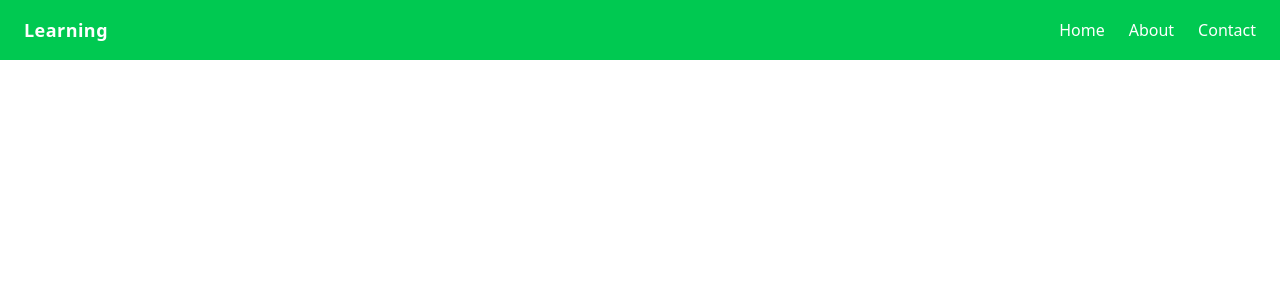
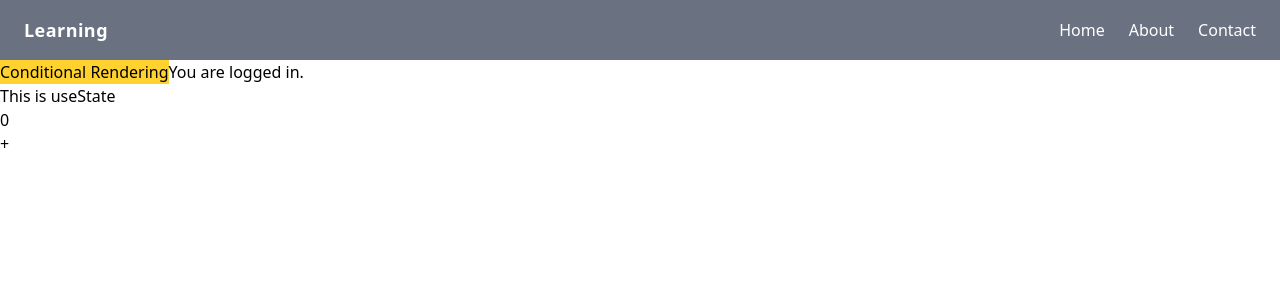
Before and after one commit to Wahidhusaindev/react-practice, a React (Vite) app: page /about in a window 1280 px wide. Shown: the top 300 px of the page. Built offline with nearby package versions, Linux system fonts and the light colour scheme.

Commit message:
feat: add About and Contact pages with routing; update Navbar styling

```diff
--- a/src/App.jsx
+++ b/src/App.jsx
@@ -1,12 +1,16 @@
 import {Routes, Route } from "react-router-dom";
 import Home from './pages/Home'
 import Navar from "./components/Navar";
+import About from './pages/About'
+import Contact from './pages/Contact'
 const App = () => {
   return (
     <>
      <Navar />
      <Routes>
       <Route path="/" element={<Home/>} />
+      <Route path="/about" element={<About/>} />
+      <Route path="/contact" element={<Contact/>} />
      </Routes>
     </>
   );
--- a/src/components/Navar.jsx
+++ b/src/components/Navar.jsx
@@ -3,7 +3,7 @@ import { Link } from "react-router-dom";
 
 const Navbar = () => {
   return (
-    <nav className="flex items-center justify-between bg-green-500 px-6 py-4 text-white">
+    <nav className="flex items-center justify-between bg-gray-500 px-6 py-4 text-white">
       <Link to="/" className="text-lg font-semibold tracking-wide">
         Learning
       </Link>
--- /dev/null
+++ b/src/pages/About.jsx
@@ -0,0 +1,19 @@
+import {useState} from 'react'
+
+const About = () => {
+    const isLoggedIn = true;
+    const [counter, setCounter] = useState(0);
+    return (
+        <>
+            <div className='flex'>
+                <h1 className='bg-amber-300 inline-block'>Conditional Rendering</h1>
+                {isLoggedIn ? "You are logged in." : "Please log in."}
+            </div>
+            <h1>This is useState</h1>
+            <p>{counter}</p>
+            <button onClick={() => setCounter(counter + 1)}>+</button>
+            </>
+    )
+}
+
+export default About
--- /dev/null
+++ b/src/pages/Contact.jsx
@@ -0,0 +1,9 @@
+import React from 'react'
+
+const Contact = () => {
+  return (
+    <div>Contact</div>
+  )
+}
+
+export default Contact
```
Also changed, not shown: 1 other file (tests, documents, lock files or other folders).
